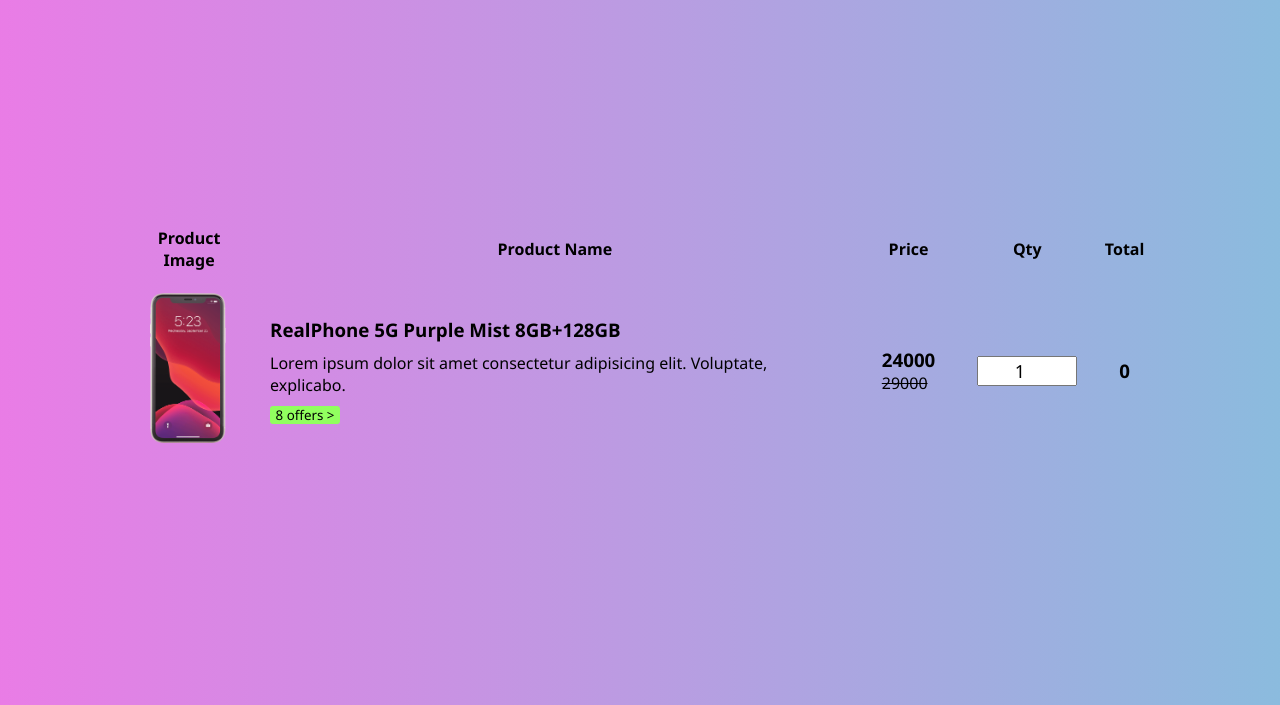
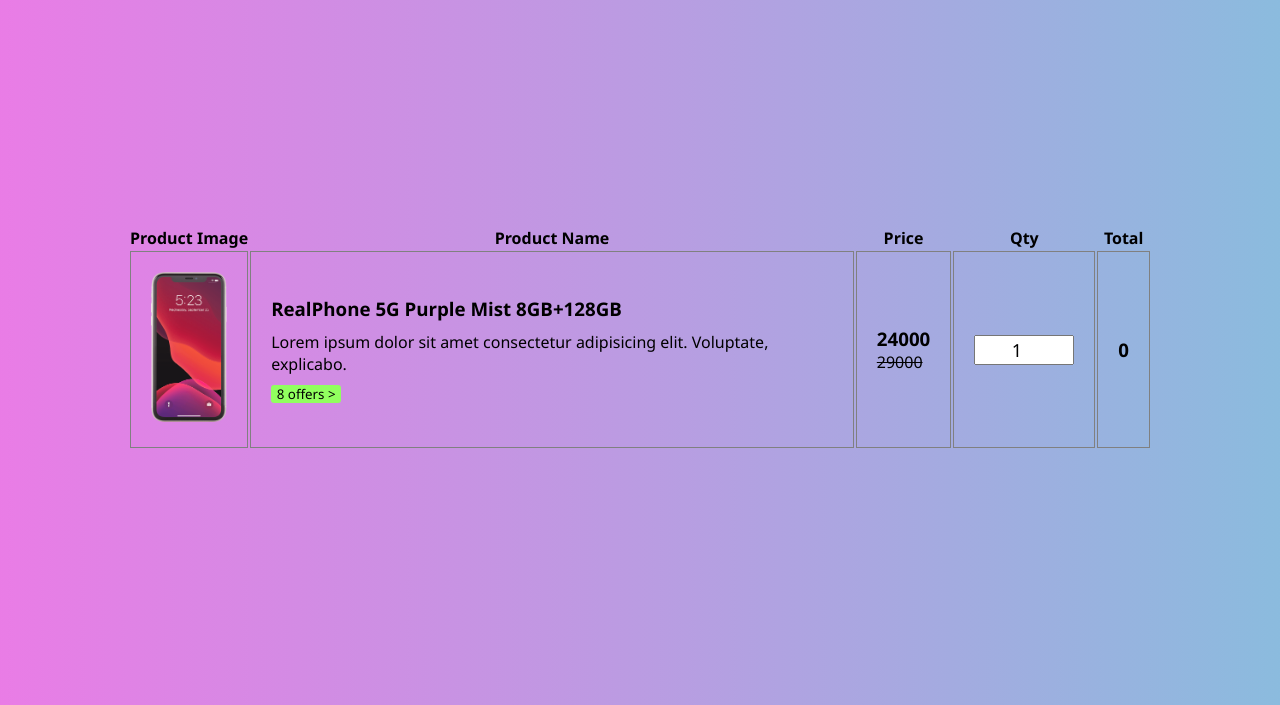
Before and after one commit to dendonpaul/realme, a plain HTML site: page cart.html in a window 1280 px wide. Shown: the part 95-800 px from the top of the page. Drawn offline with Linux system fonts and the light colour scheme; a web font is replaced by a local one.

```diff
--- a/style.css
+++ b/style.css
@@ -474,6 +474,9 @@ form .btn:hover {
 }
 .cart-box table td {
   padding: 20px;
+  border: 1px solid gray;
+}
+.cart-box table tr {
 }
 .cart-box img {
   height: 150px;
```
